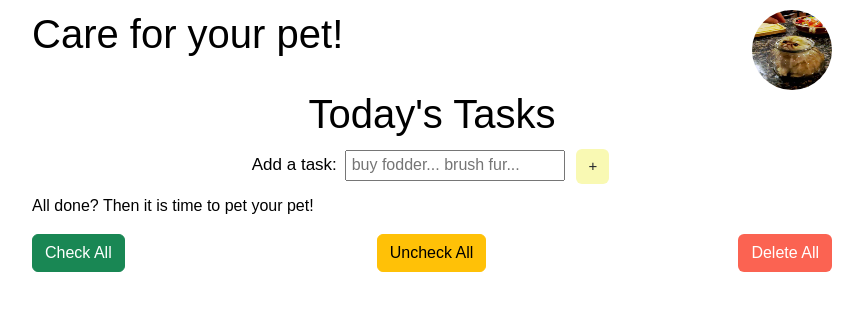
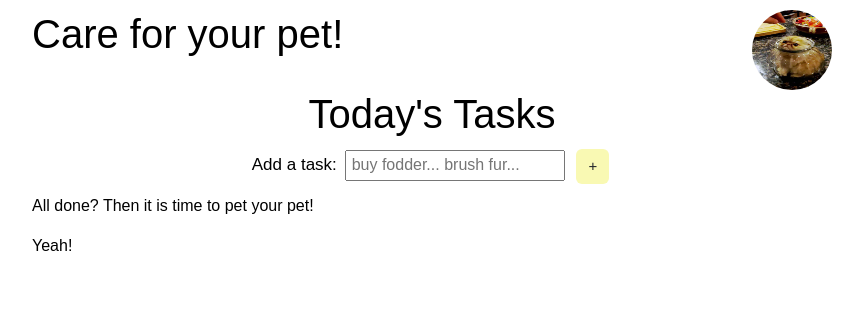
Before and after one commit to kjthier/todoreact, a React (Create React App) app: page / in a window 1280 px wide. Shown: the top 310 px of the page, without its empty margins (208-1071 px from the left). Built offline with nearby package versions, Linux system fonts and the light colour scheme; a web font is replaced by a local one.

Commit message:
conditional render the ALL-Btns

```diff
--- a/src/App.js
+++ b/src/App.js
@@ -110,20 +110,24 @@ const unCheckAll = () => {
               clearTodos={clearTodos}
               editTodo={editTodo} />
 
-
+        {(todos.length > 0 ) ?
         <div className='all-btns'>
+            <div>
             <CheckAllBtn
                 checkTodos= {checkTodos}
             />
             <UnCheckAllBtn
                 unCheckAll={unCheckAll}
             />
+            </div>
             <ClearAllBtn
                 todos={todos}
                 clearTodos={clearTodos}
             />
         </div>
-
+        :
+        <div> Yeah! </div>
+        }
       </>
   )
 }
```
